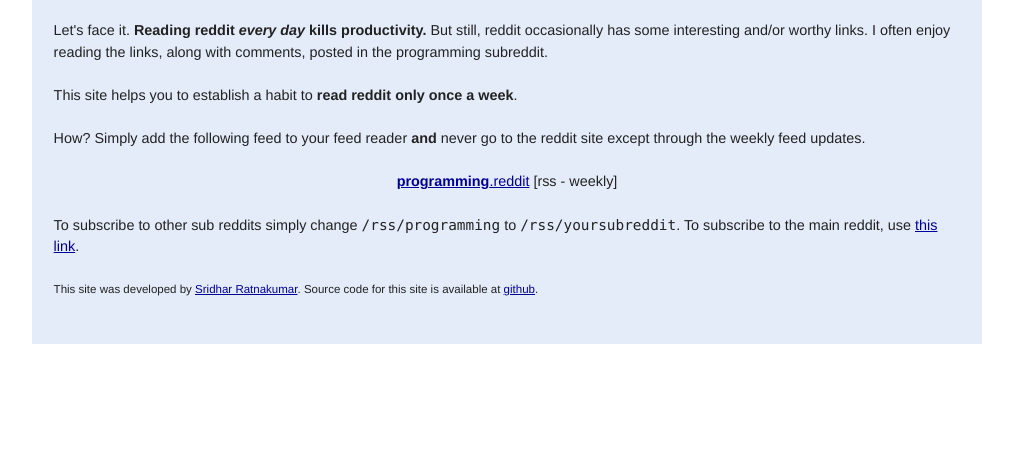
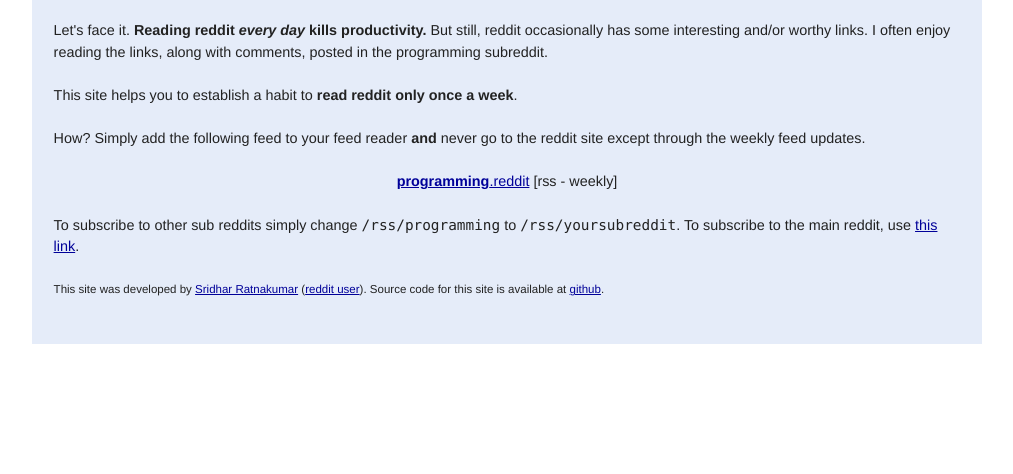
Before and after one commit to srid/weeklyreddit, a Python web app: template templates/main.html in a window 1280 px wide. Shown: the part 23-497 px from the top of the page, without its empty margins (133-1146 px from the left). Run offline with Jinja, Linux system fonts and the light colour scheme; the template is opened without the code that fills it, so the values that code supplies are empty.

Commit message:
add reddit user page link

```diff
--- a/templates/main.html
+++ b/templates/main.html
@@ -31,8 +31,9 @@
     </p>
 
     <p class="small">This site was developed
-      by <a href="http://purl.org/NET/srid/">Sridhar Ratnakumar</a>.  Source
-      code for this site is available
+      by <a href="http://purl.org/NET/srid/">Sridhar Ratnakumar</a>
+      (<a href="http://reddit.com/user/sridhr">reddit user</a>).  Source code
+      for this site is available
       at <a href="http://github.com/srid/weeklyreddit">github</a>.
     </p>
   </div>
```
